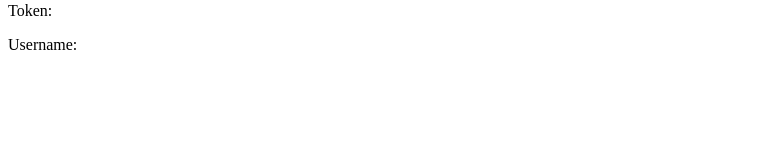
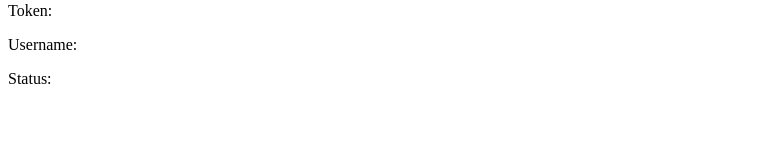
Before and after one commit to ddipp/ddipp.net, a Vue app in the folder frontend/: page /login in a window 1280 px wide. Shown: the part 151-300 px from the top of the page, without its empty margins (0-762 px from the left). Built offline with nearby package versions, Linux system fonts and the light colour scheme.

Commit message:
коммит для передачи на дугой компьютер

```diff
--- a/frontend/src/store/modules/auth.js
+++ b/frontend/src/store/modules/auth.js
@@ -5,6 +5,7 @@ export default {
   state: () => ({
     token: localStorage.getItem('token') || '',
     username: '',
+    status: '',
   }),
   mutations: {
     setToken(state, n) {
@@ -12,6 +13,9 @@ export default {
     },
     setUsername(state, n) {
       state.username = n;
+    },
+    setStatus(state, n) {
+      state.status = n;
     },
   },
   actions: {
@@ -21,15 +25,13 @@ export default {
           localStorage.setItem('token', response.data.access_token);
           state.commit('setToken', response.data.access_token);
           state.commit('setUsername', response.data.username);
+          state.commit('setStatus', 'Ok');
         })
-        /* eslint no-unused-vars: ["error", { "args": "none" }] */
         .catch((err) => {
           localStorage.removeItem('token');
           state.commit('setToken', '');
           state.commit('setUsername', '');
-          // console.log('err message');
-          // const r = err;
-          // console.log(r);
+          state.commit('setStatus', err);
         });
     },
   },
--- a/frontend/src/views/Login.vue
+++ b/frontend/src/views/Login.vue
@@ -10,6 +10,7 @@
    </form>
    <p>Token: {{ token }}</p>
    <p>Username: {{ usernamest }}</p>
+   <p>Status: {{ status }}</p>
  </div>
 </template>
 
@@ -21,8 +22,8 @@ export default defineComponent({
   name: 'Login',
   data() {
     return {
+      password: '',
       username: '',
-      password: '',
     };
   },
   computed: {
@@ -31,6 +32,9 @@ export default defineComponent({
     },
     usernamest() {
       return store.state.auth.username;
+    },
+    status() {
+      return store.state.auth.status;
     },
   },
   methods: {
```
